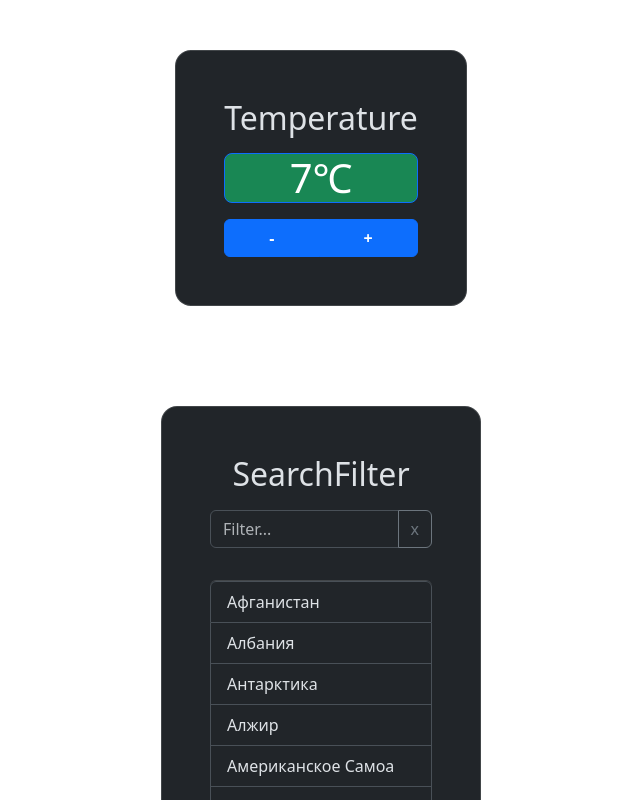
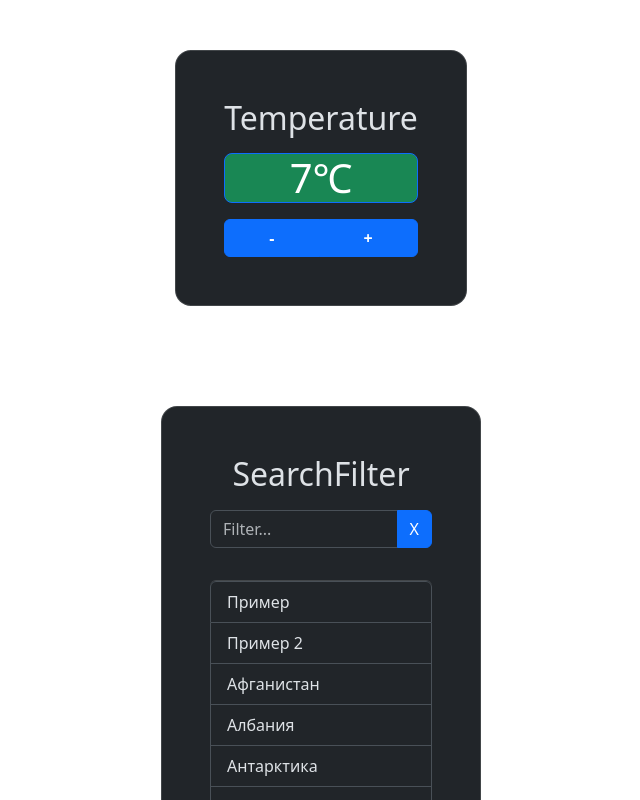
Before and after one commit to diplomatgmg/react-showcase, a React (Create React App) app: page / in a window 1280 px wide. Shown: the top 800 px of the page, without its empty margins (319-959 px from the left). Built offline with nearby package versions, Linux system fonts and the light colour scheme.

Commit message:
Улучшена отзывчивость компонента

```diff
--- a/src/SearchFilter/SearchFilter.tsx
+++ b/src/SearchFilter/SearchFilter.tsx
@@ -1,18 +1,53 @@
-import React, { type ChangeEvent, type ReactElement, useState } from 'react'
+import React, { type ChangeEvent, type ReactElement, useRef, useState } from 'react'
 import countries from './countries'
 import Card from '../components/Card'
 import './style.css'
 
 const SearchFilter = (): ReactElement => {
+  const inputRef = useRef<HTMLInputElement | null>(null)
   const [input, setInput] = useState<string>('')
+  const [countrySelected, setCountrySelected] = useState<boolean>(false)
 
   const handleInput = (e: ChangeEvent<HTMLInputElement>): void => {
     setInput(e.target.value)
+    setCountrySelected(false)
+  }
+
+  const handleClearInput = (): void => {
+    inputRef?.current?.focus()
+    setInput('')
+    setCountrySelected(false)
+  }
+
+  const handleSelectCountry = (country: string): void => {
+    setInput(country)
+    setCountrySelected(true)
   }
 
   const filteredCountries = countries.filter(country => {
+    if (countrySelected) {
+      return false
+    }
+
     return country.toLowerCase().includes(input.toLowerCase())
   })
+
+  const renderCountries = (): ReactElement | null => {
+    if (filteredCountries.length === 0) {
+      return <div>Страна не найдена...</div>
+    }
+    return (
+      <ul id="resultList" className="list-group mt-3 scrollable-list">
+        {filteredCountries.map(country => (
+          <li onClick={() => handleSelectCountry(country)}
+              key={country}
+              className="list-group-item list-group-item-action">
+            {country}
+          </li>
+        ))}
+      </ul>
+    )
+  }
 
   return (
     <Card name={'SearchFilter'} widthClass={'col-md-3'}>
@@ -20,15 +55,15 @@ const SearchFilter = (): ReactElement => {
         <input type="text"
                value={input}
                onChange={handleInput}
+               ref={inputRef}
                placeholder="Filter..."
                className="form-control"
                aria-label="Sizing example input"
                aria-describedby="inputGroup-sizing-default"/>
-        <button onClick={() => setInput('')} className="btn btn-outline-secondary" type="button">x</button>
+        <button onClick={handleClearInput} className="btn btn-primary" type="button">X</button>
       </div>
-      <ul id="resultList" className="list-group mt-3 scrollable-list">
-        {filteredCountries.map(country => <li onClick={() => setInput(country)} key={country} className="list-group-item list-group-item-action">{country}</li>)}
-      </ul>
+
+      {renderCountries()}
     </Card>
   )
 }
--- a/src/SearchFilter/countries.ts
+++ b/src/SearchFilter/countries.ts
@@ -1,4 +1,6 @@
 export default [
+  'Пример',
+  'Пример 2',
   'Афганистан',
   'Албания',
   'Антарктика',
```
